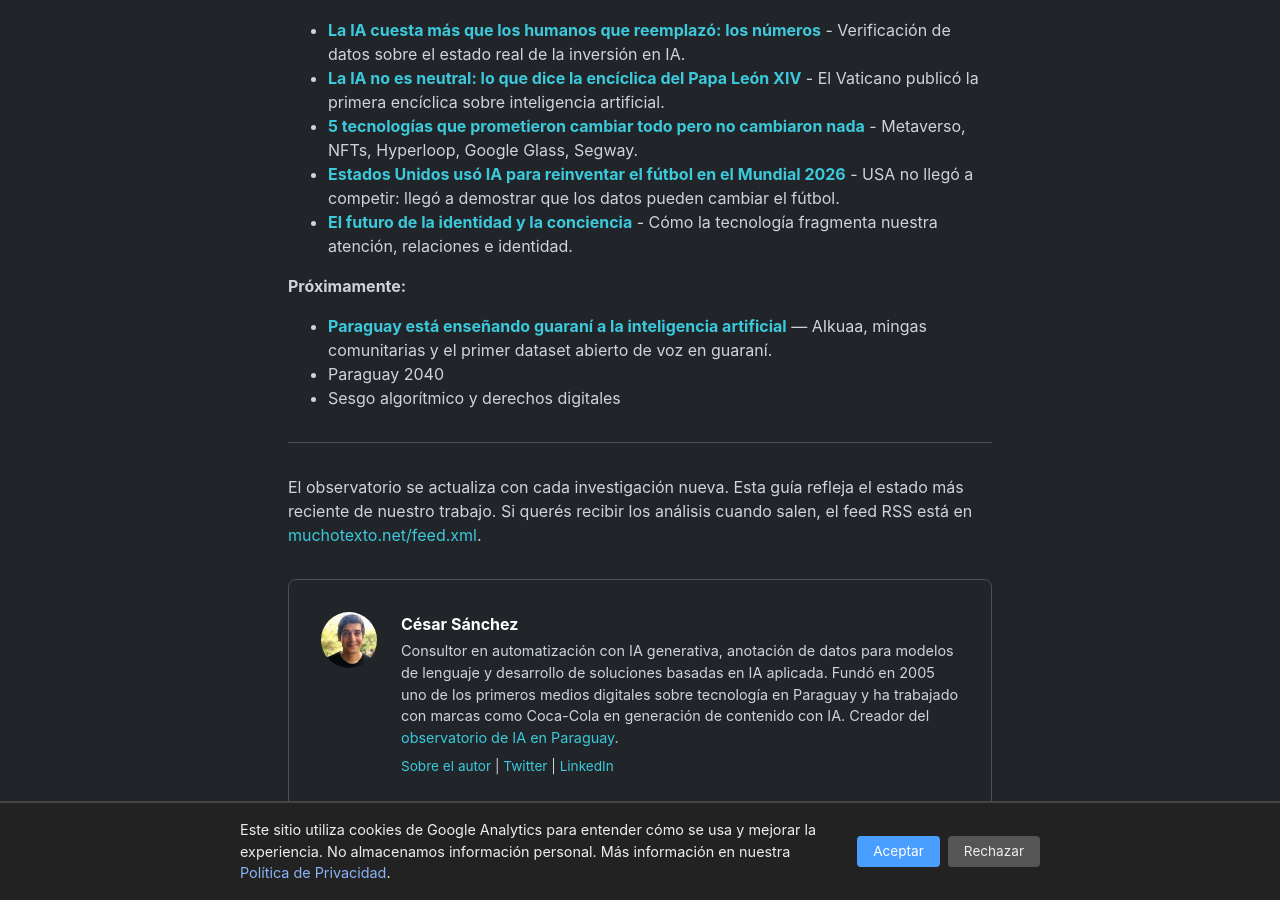
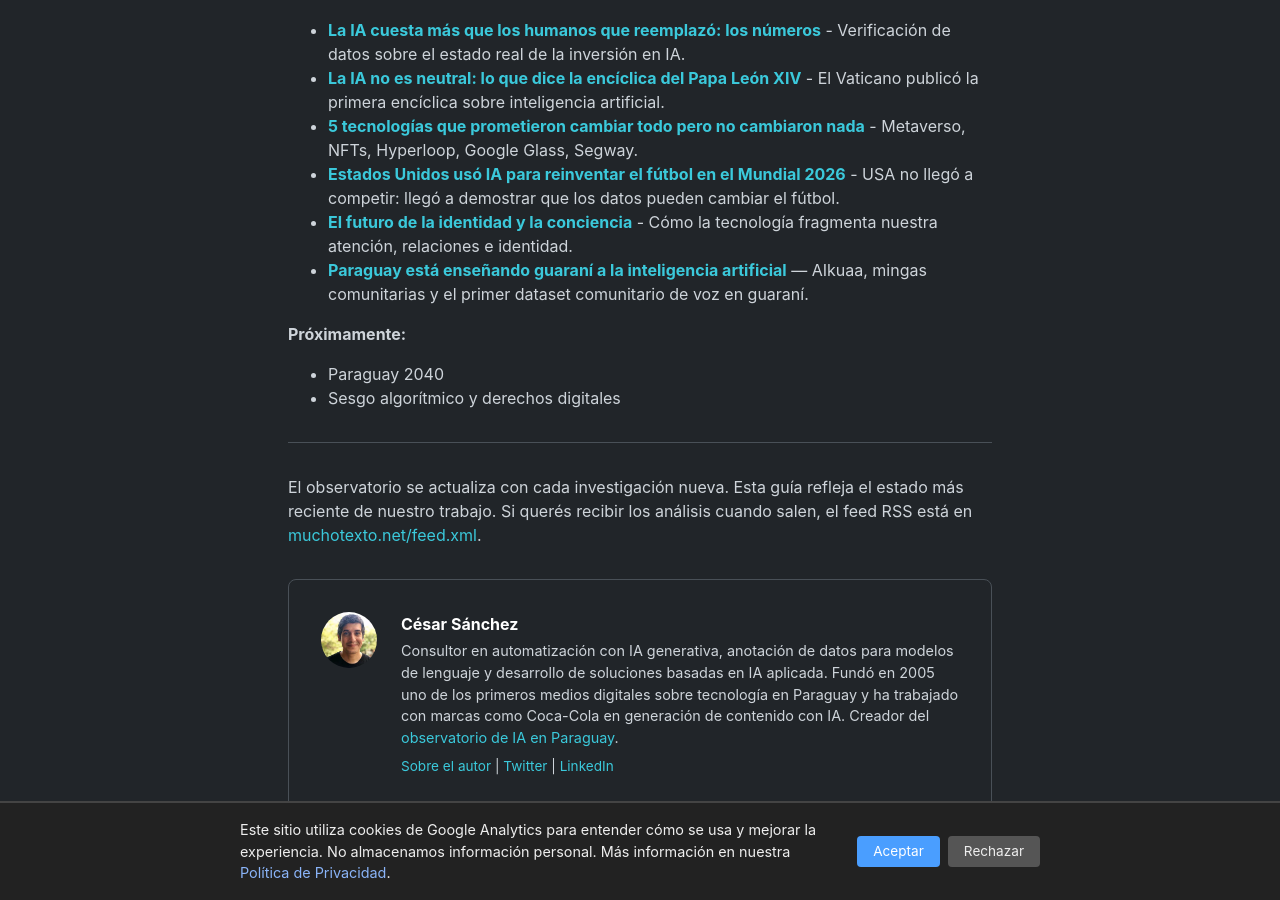
Before and after one commit to miravosqueinteresante/muchotexto.net, a Jekyll site: the page built from ia-en-paraguay.markdown, in a window 1280 px wide and 900 px high, scrolled down 4166 px. Built offline with Jekyll 4.4.1, drawn with Linux system fonts in a browser that asks for light colours.

Commit message:
fix: move article #41 from Proximamente to published in Pilar 5, update dataset description

```diff
--- a/ia-en-paraguay.markdown
+++ b/ia-en-paraguay.markdown
@@ -104,9 +104,9 @@ La tecnología no existe en el vacío. Cambia cómo nos vemos, cómo nos relacio
 - **[5 tecnologías que prometieron cambiar todo pero no cambiaron nada]({% post_url 2026-05-15-cinco-tecnologias-que-prometieron-cambiar-todo %})** - Metaverso, NFTs, Hyperloop, Google Glass, Segway.
 - **[Estados Unidos usó IA para reinventar el fútbol en el Mundial 2026]({% post_url 2026-06-23-laboratorio-americano-ia-futbol-mundial-2026 %})** - USA no llegó a competir: llegó a demostrar que los datos pueden cambiar el fútbol.
 - **[El futuro de la identidad y la conciencia]({% post_url 2026-05-13-ciberhumanidad %})** - Cómo la tecnología fragmenta nuestra atención, relaciones e identidad.
+- **[Paraguay está enseñando guaraní a la inteligencia artificial]({% post_url 2026-07-29-guarani-ia %})** — AIkuaa, mingas comunitarias y el primer dataset comunitario de voz en guaraní.
 
 **Próximamente:**
-- **[Paraguay está enseñando guaraní a la inteligencia artificial]({% post_url 2026-07-29-guarani-ia %})** — AIkuaa, mingas comunitarias y el primer dataset abierto de voz en guaraní.
 - Paraguay 2040
 - Sesgo algorítmico y derechos digitales
 
```
